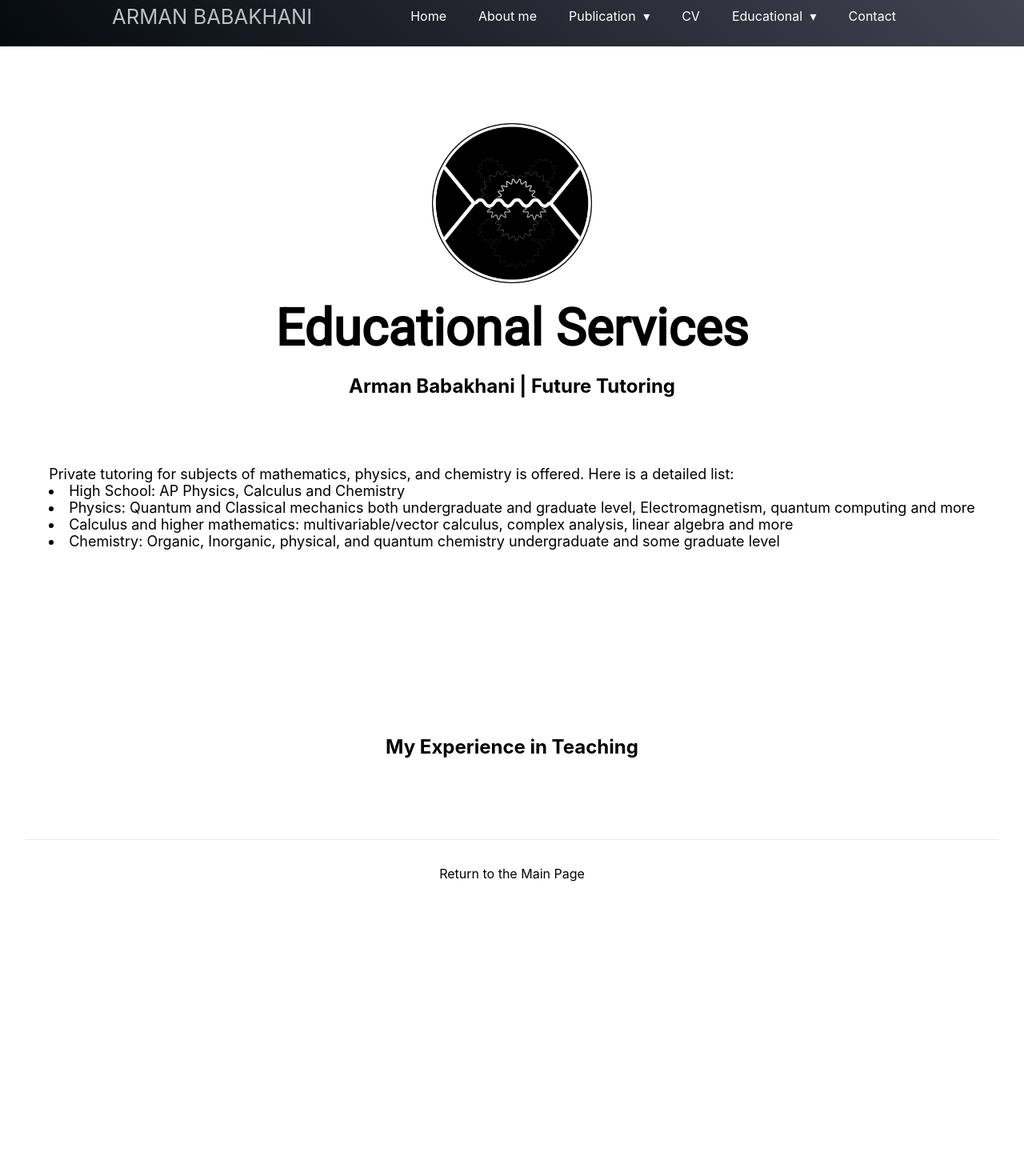
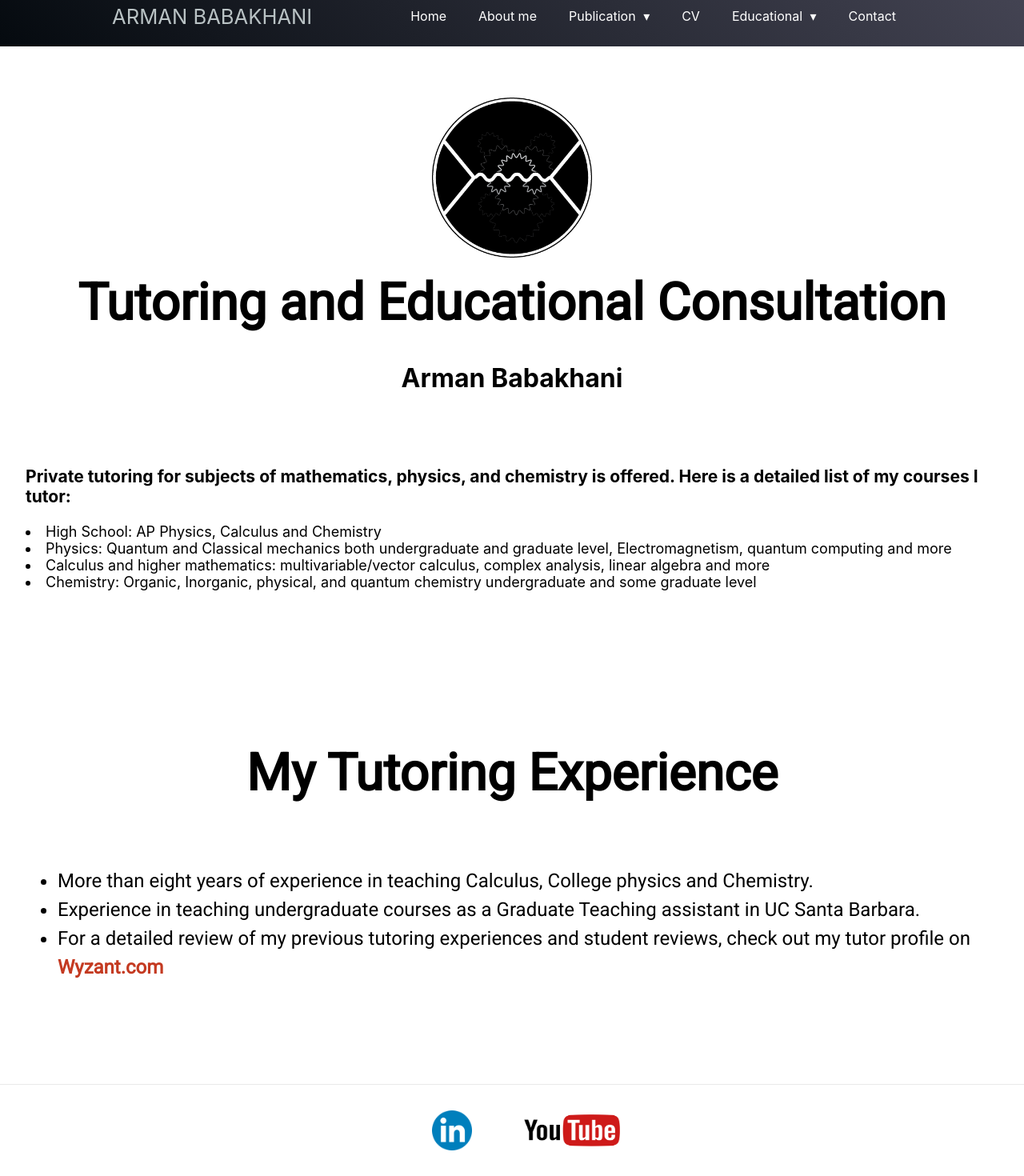
Before and after one commit to armanxbabakhani/ArmanWeb, a Next.js app: page /tutoring in a window 1280 px wide. Shown: the part 17-1487 px from the top of the page at 80% size. Before the commit the page ends 1151 px from the top, so only its background shows below. Built offline with nearby package versions, Linux system fonts and the light colour scheme.

Commit message:
added the logos and edited the tutoring and about me page.

```diff
--- a/component/layout.js
+++ b/component/layout.js
@@ -1,6 +1,8 @@
 import { useState } from "react";
 import styles from "../styles/Layout.module.css"
+import styleshome from "../styles/Home.module.css"
 import Link from 'next/link'
+import Image from 'next/image'
 
 export default function Layout({children}){
     return <>
@@ -24,10 +26,10 @@ export default function Layout({children}){
                         <ItemDrop name = 'Publication'>
                             <DropdownMenu>
                                 <li>
-                                    <a href="#!">Quantum Error Correction</a>
+                                    <a href="https://journals.aps.org/pra/abstract/10.1103/PhysRevA.103.042406">Quantum Error Correction</a>
                                 </li>
                                 <li>
-                                    <a href="#!"> Topological Defects</a>
+                                    <a href="https://inspirehep.net/authors/2031259"> Topological Defects</a>
                                 </li>
                                 <li>
                                     <a href="#!"> Non-abelian Quantum Chaos </a>
@@ -40,10 +42,12 @@ export default function Layout({children}){
                         <ItemDrop name = 'Educational'>
                             <DropdownMenu>
                                 <li>
-                                    <a href="#!">YouTube Videos</a>
+                                    <a href="https://www.youtube.com/channel/UCtuf8lx4SvE3hEZe7NuagzA">YouTube Videos</a>
                                 </li>
                                 <li>
-                                    <a href="#!">Tutoring Experience</a>
+                                    <Link href="/tutoring" passHref>
+                                        <a>Tutoring Experience</a>
+                                    </Link>
                                 </li>
                             </DropdownMenu>
                         </ItemDrop>
@@ -54,7 +58,17 @@ export default function Layout({children}){
                 </nav>
             </div>
         </section>
-    {children}
+        {children}
+        <footer>
+            <div className={styleshome.footer}>
+                <a href="www.linkedin.com/in/arman-babakhani">
+                    <Image src="/linkedin.png" alt="linkedin" width="50px" height="50px" />
+                </a>
+                <a href="https://www.youtube.com/channel/UCtuf8lx4SvE3hEZe7NuagzA">
+                    <Image src="/youtube.png" alt="youtube" width="120px" height="40px" />
+                </a>
+            </div>
+        </footer>
     </>
 }
 
--- a/pages/me.js
+++ b/pages/me.js
@@ -24,9 +24,6 @@ export default function Me() {
                     </p>
                 </div>
             </main>
-            <footer className={styles.footer}>
-                <Link href="/" passHref><a> Return to the Main Page </a></Link>
-            </footer>
         </div>
 
     )
--- a/pages/projects.js
+++ b/pages/projects.js
@@ -27,7 +27,7 @@ export default function Me() {
                         <p> The mathematical framework of non-abelian anyons with topological defects can be explored using a framework known as G-crossed modular tensor categories. In this work, in collaboration with Dr. Parsa Bonderson from Microsoft, I show
                             an intrinsic connection between topology of higher genus surfaces and fusion categories of topological defects.
                             {' '}
-                            <h4> Publication: <a href="https://journals.aps.org/pra/abstract/10.1103/PhysRevA.103.042406" > arXiV </a> </h4>
+                            <h4> Publication: <a href="https://inspirehep.net/authors/2031259" > InspireHEP </a> </h4>
                         </p>
                     </a>
 
@@ -41,9 +41,6 @@ export default function Me() {
                     </a>
                 </div>
             </main>
-            <footer className={styles.footer}>
-                <Link href="/" passHref><a> Return to the Main Page </a></Link>
-            </footer>
         </div>
 
     )
--- a/pages/tutoring.js
+++ b/pages/tutoring.js
@@ -5,31 +5,32 @@ import Image from 'next/image'
 export default function Tutoring() {
     return(
         <div className={styles.container}>
-            <p className={styles.main}>
-                <p className={styles.container}>
+            <div className={styles.main}>
+                <div className={styles.container}>
                     <Image src="/main_logo.png" alt="Future logo" width={200} height={200} />
-                </p>
+                </div>
                 <h3 className={styles.title}>
-                    Educational Services
+                    Tutoring and Educational Consultation
                 </h3>
-                <h2>
-                    Arman Babakhani | Future Tutoring
-                </h2>
-                <p className={styles.plaintext}>
-                    Private tutoring for subjects of mathematics, physics, and chemistry is offered. Here is a detailed list:
+                <h1>
+                    Arman Babakhani
+                </h1>
+                <div className={styles.plaintext}>
+                    <h3> Private tutoring for subjects of mathematics, physics, and chemistry is offered. Here is a detailed list of my courses I tutor: </h3>
                     <li> High School: AP Physics, Calculus and Chemistry</li>
                     <li> Physics: Quantum and Classical mechanics both undergraduate and graduate level, Electromagnetism, quantum computing and more</li>
                     <li> Calculus and higher mathematics: multivariable/vector calculus, complex analysis, linear algebra and more</li>
                     <li> Chemistry: Organic, Inorganic, physical, and quantum chemistry undergraduate and some graduate level </li>
-                </p>
-            </p>
-            <p className={styles.main}>
-                <h2> My Experience in Teaching </h2>
-            </p>
-
-            <footer className={styles.footer}>
-                <Link href="/" passHref><a> Return to the Main Page </a></Link>
-            </footer>
+                </div>
+            </div>
+            <div className={styles.main}>
+                <h4 className={styles.title}> My Tutoring Experience </h4>
+                <ul className={styles.description}>
+                    <li> More than eight years of experience in teaching Calculus, College physics and Chemistry.</li>
+                    <li> Experience in teaching undergraduate courses as a Graduate Teaching assistant in UC Santa Barbara.</li>
+                    <li> For a detailed review of my previous tutoring experiences and student reviews, check out my tutor profile on <a href="https://www.wyzant.com/Tutors/ArmanB"> Wyzant.com </a></li>
+                </ul>
+            </div>
         </div>
 
     )
--- a/styles/Home.module.css
+++ b/styles/Home.module.css
@@ -26,20 +26,24 @@
 }
 .footer {
   display: flex;
-  flex: 1;
   padding: 2rem 0;
   border-top: 1px solid #eaeaea;
   justify-content: center;
-  align-items: center;
+  /* align-items: center; */
 }
 
 .footer a {
   display: flex;
   justify-content: center;
+  transition: filter 250ms;
   align-items: center;
   flex-grow: 1;
+  max-width: 150px;
 }
 
+.footer a:hover {
+  filter: brightness(1.4);
+}
 .title a {
   color: #0070f3;
   text-decoration: none;
@@ -53,7 +57,7 @@
 
 .title,
 .description {
-  margin: 0;
+  margin: 1rem;
   line-height: 1.15;
   font-size: 4rem;
   font-family: 'Roboto'
@@ -67,6 +71,15 @@
   margin: 4rem 0;
   line-height: 1.5;
   font-size: 1.5rem;
+}
+
+.description li a{
+  color: rgb(196, 58, 33);
+  font-weight: bold;
+}
+
+.description li a:hover{
+  color: #186bb4;
 }
 
 .introbox{
```
Also changed, not shown: public/linkedin.png (added), public/youtube.png (added).
